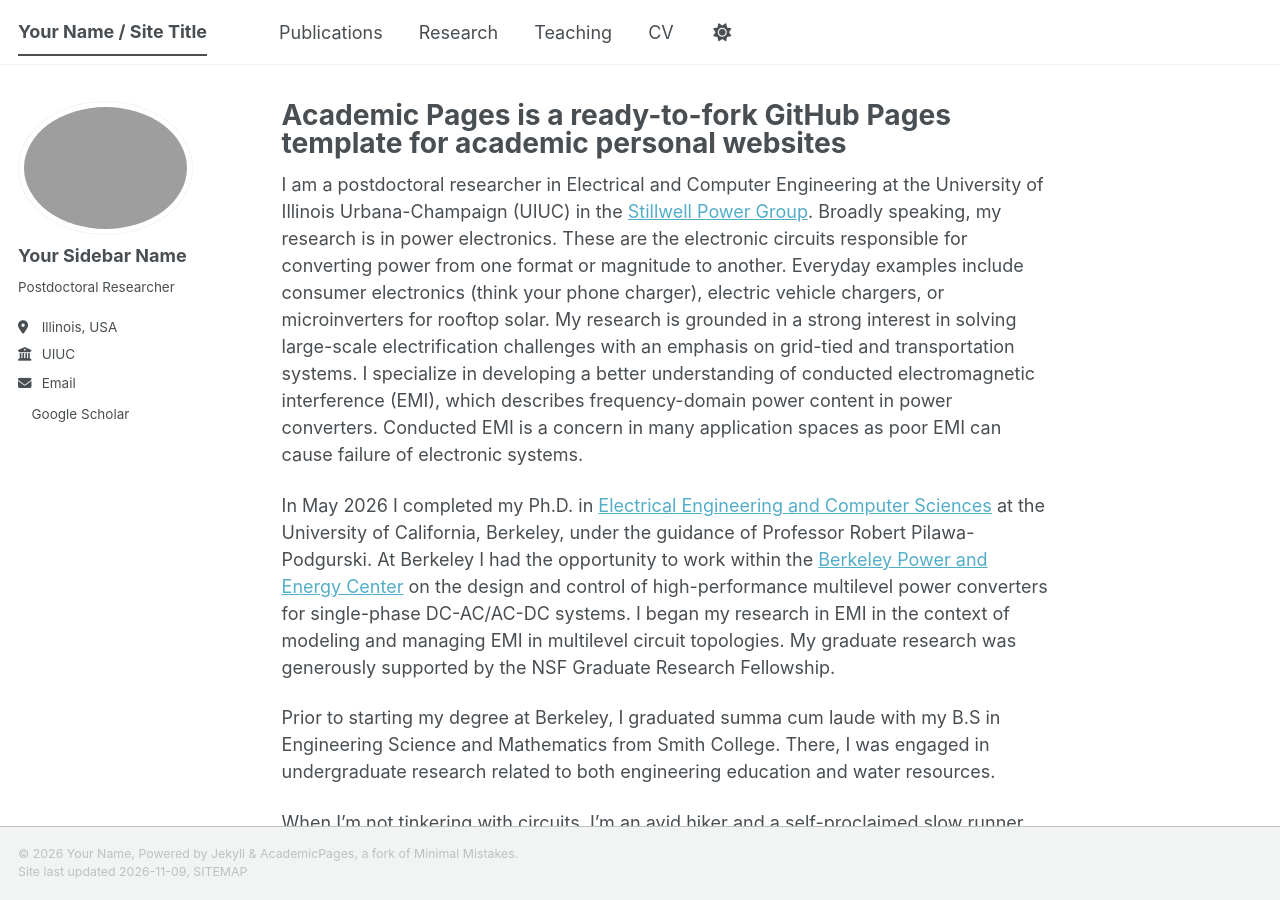
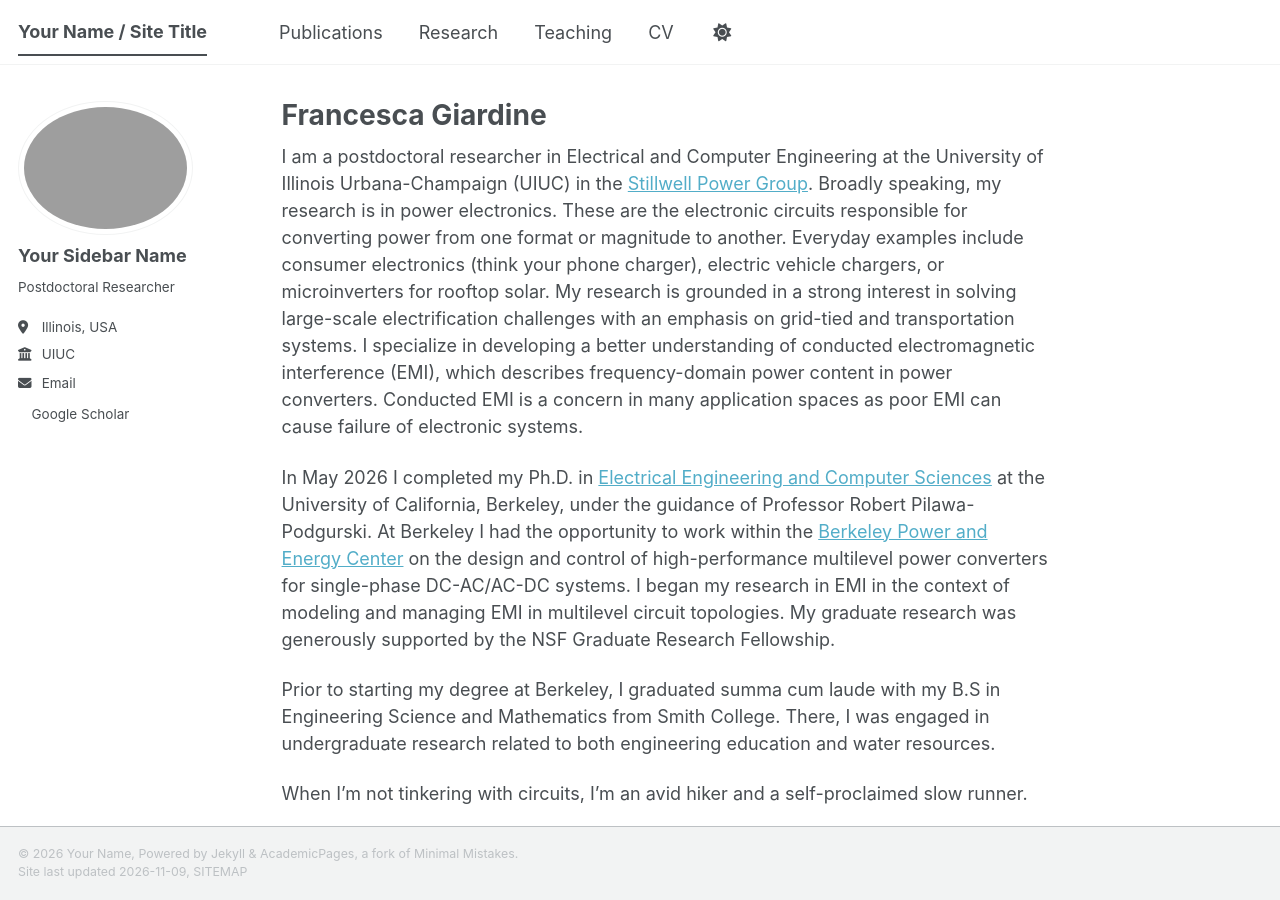
Before and after one commit to fgiardine/fgiardine.github.io, a Jekyll site: the page built from _pages/about.md, in a window 1280 px wide and 900 px high. Built offline with Jekyll 4.4.1, drawn with Linux system fonts in a browser that asks for light colours; a script bundle is joined from its source files by our own code; a style sheet for code colours, icons or effects is not loaded.

Commit message:
Update about.md

```diff
--- a/_pages/about.md
+++ b/_pages/about.md
@@ -1,6 +1,6 @@
 ---
 permalink: /
-title: "Academic Pages is a ready-to-fork GitHub Pages template for academic personal websites"
+title: "Francesca Giardine"
 author_profile: true
 redirect_from:
   - /about/
```
